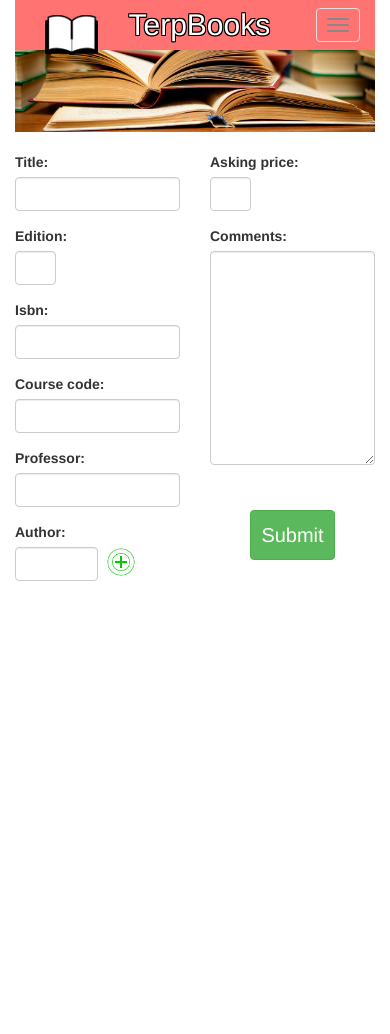
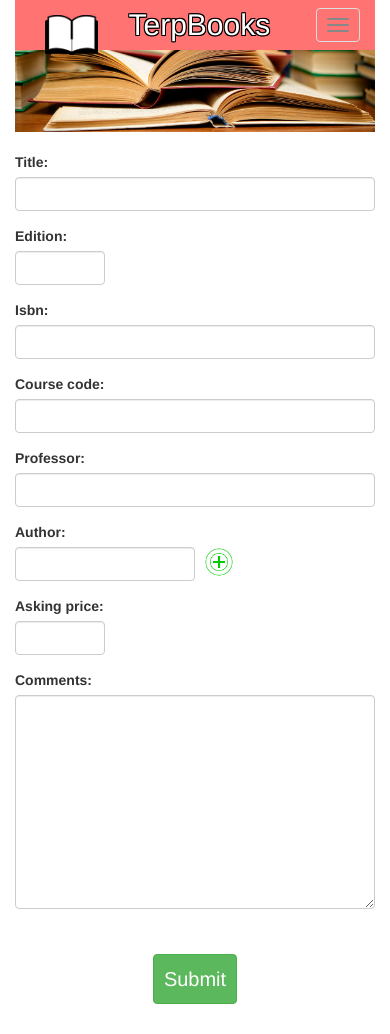
Before and after one commit to xjtian/TerpBooks, a Django app: page /sell in a window 390 px wide. Before the commit the page ends 581 px from the top, so only its background shows below. Run offline with Django 3.2, Linux system fonts and the light colour scheme; a user stored in the database is signed in; data comes from the database, SQL or seed files in the repository.

Commit message:
Make sell form responsive.

```diff
--- a/terpbooks/templates/sell/index.html
+++ b/terpbooks/templates/sell/index.html
@@ -21,7 +21,7 @@
 
         <form class="sell-form" method="post" action="{% url "sell" %}">
             {% csrf_token %}
-            <div class="col-xs-6 sell-form-col">
+            <div class="col-xs-12 col-sm-6 sell-form-col">
                 {% for field in book_form %}
                     <div class="form-group">
                         {{ field.label_tag }}
@@ -44,7 +44,7 @@
                 </div>
             </div>
 
-            <div class="col-xs-6 sell-form-col">
+            <div class="col-xs-12 col-sm-6 sell-form-col">
                 {% for field in listing_form %}
                     <div class="form-group">
                         {{ field.label_tag }}
```
